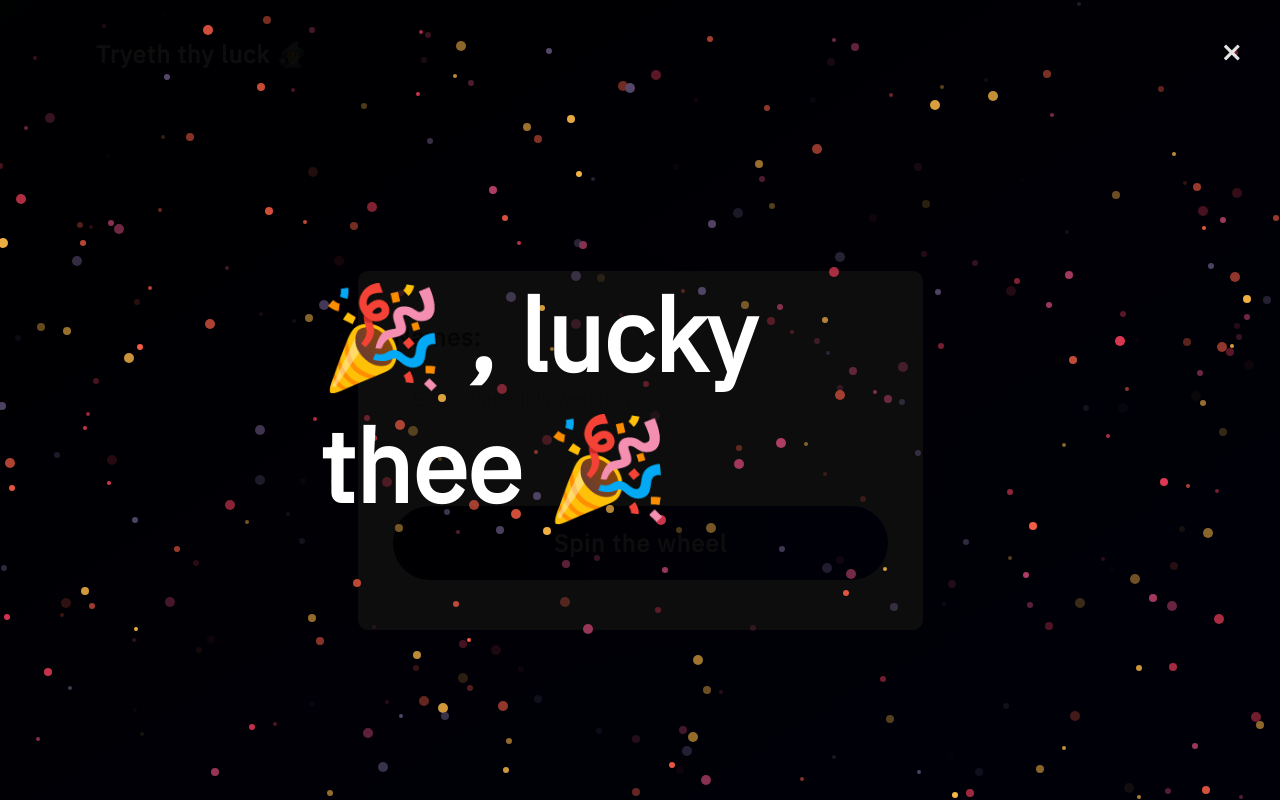
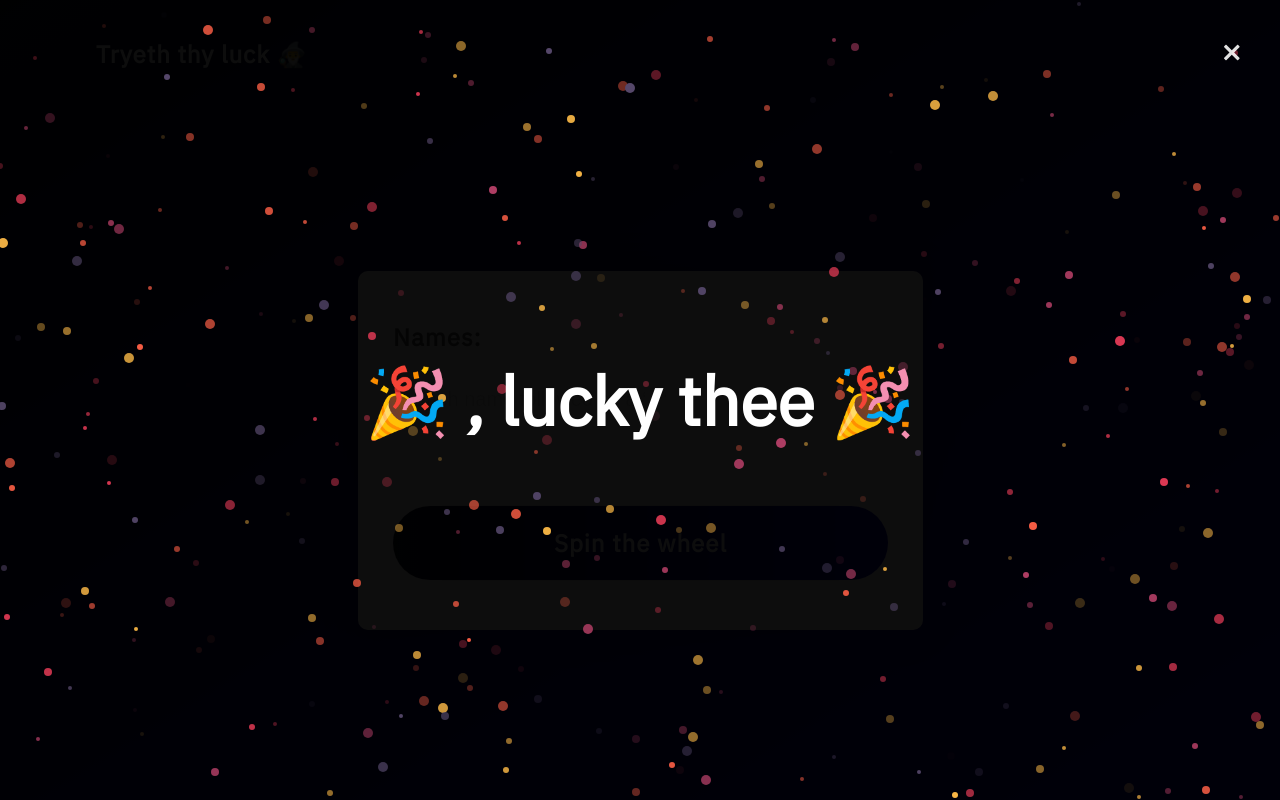
Before and after one commit to mostmojo/spinner, a plain HTML site: page index.html in a window 1280 px wide. Both pictures are taken after a click on the link "Spin the wheel". Drawn offline with nearby package versions, Linux system fonts and the light colour scheme.

Commit message:
Change font size for winner

```diff
--- a/style.css
+++ b/style.css
@@ -8,7 +8,7 @@ html {
 
 #winner {
   color: white;
-  font-size: 100px;
+  font-size: 68px;
   z-index: 3;
   visibility: hidden;
   opacity: 0;
```
